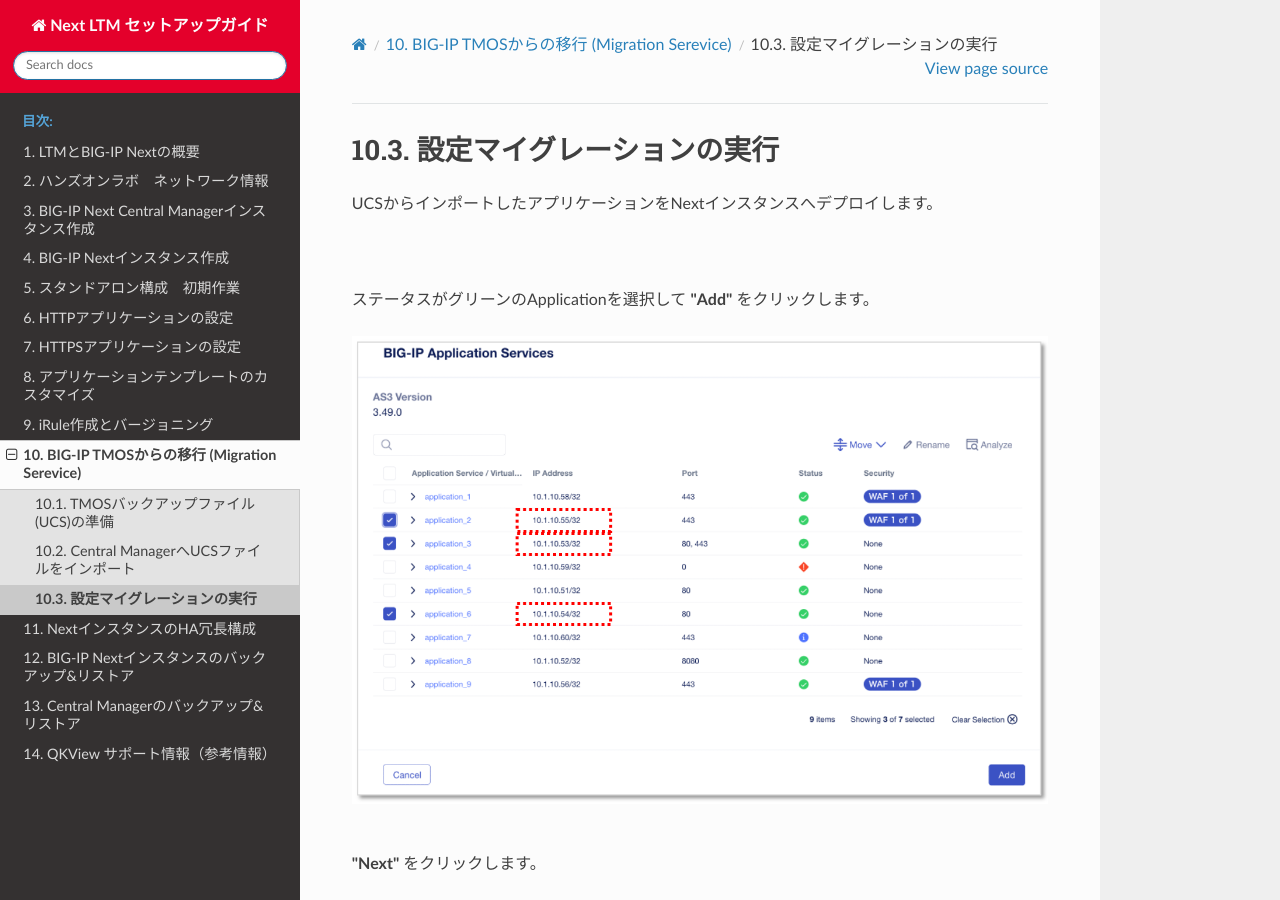
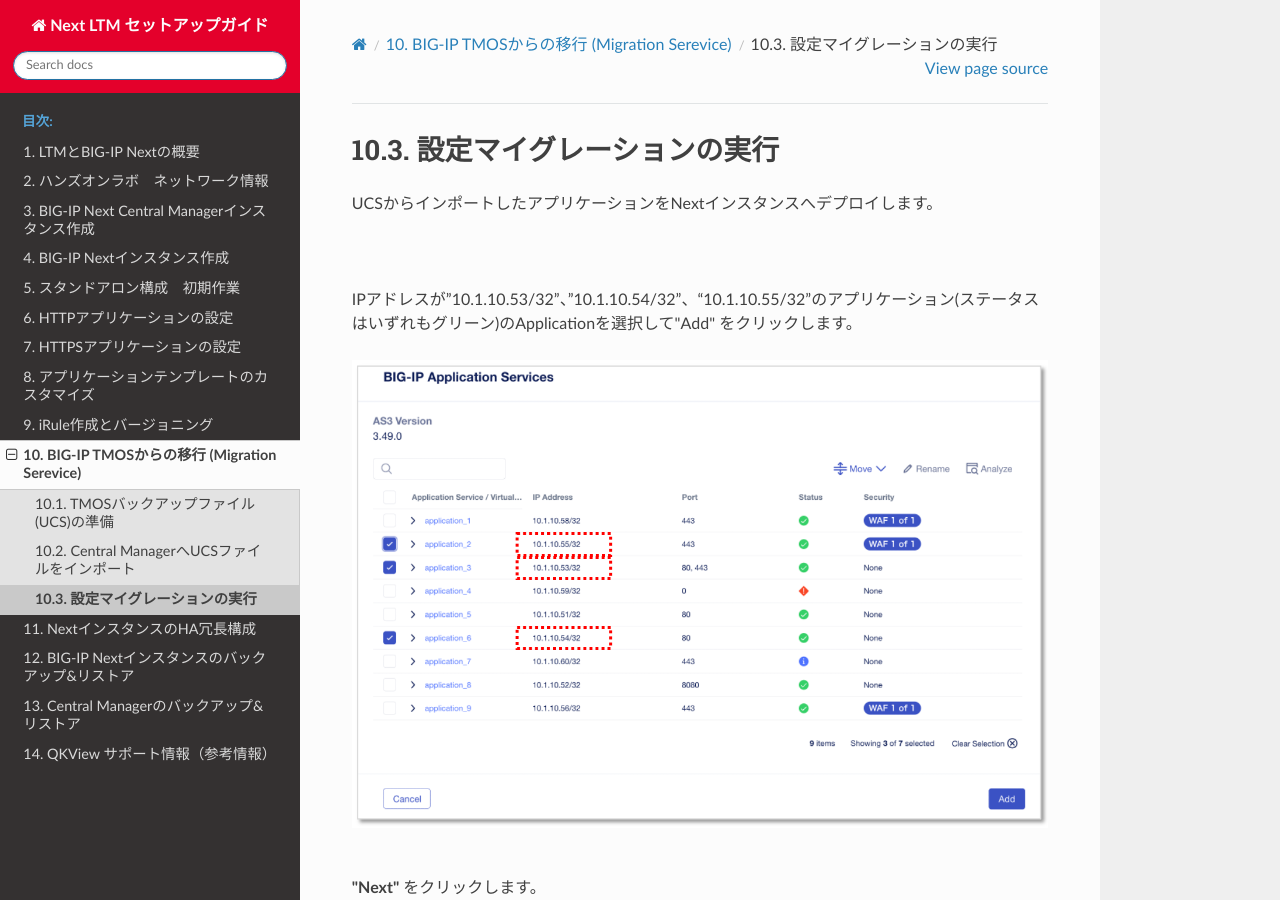
Before and after one commit to BeF5/f5j-easy-setup-next-ltm, a Sphinx documentation site: the page built from docs/content10/module03/module03.rst, in a window 1280 px wide and 900 px high. Built offline with Sphinx 7.4.7 and the Read the Docs theme 2.0.0, drawn with Linux system fonts in a browser that asks for light colours.

Commit message:
Update module03.rst

```diff
--- a/docs/content10/module03/module03.rst
+++ b/docs/content10/module03/module03.rst
@@ -4,7 +4,7 @@
 UCSからインポートしたアプリケーションをNextインスタンスへデプロイします。
 
 |
-ステータスがグリーンのApplicationを選択して **"Add"** をクリックします。
+IPアドレスが”10.1.10.53/32”、”10.1.10.54/32”、“10.1.10.55/32”のアプリケーション(ステータスはいずれもグリーン)のApplicationを選択して"Add" をクリックします。
 
 .. figure:: images/c10-m3-1.png
    :scale: 60%
```
